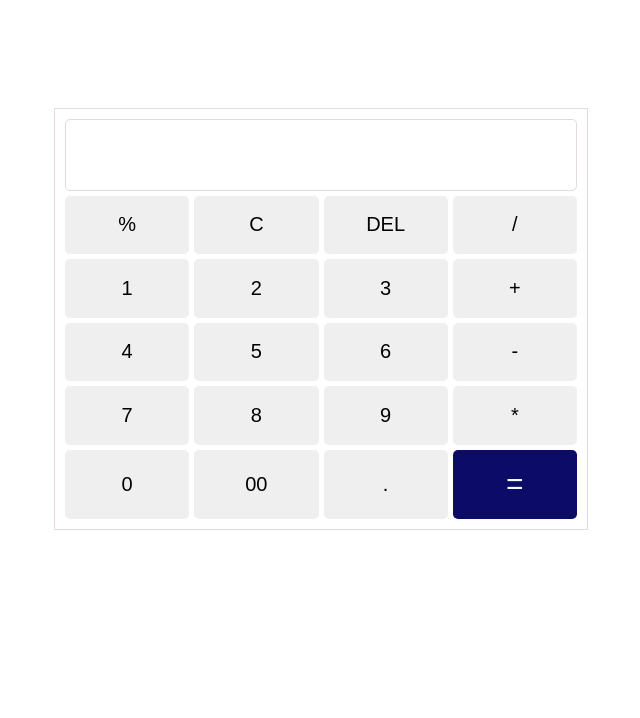
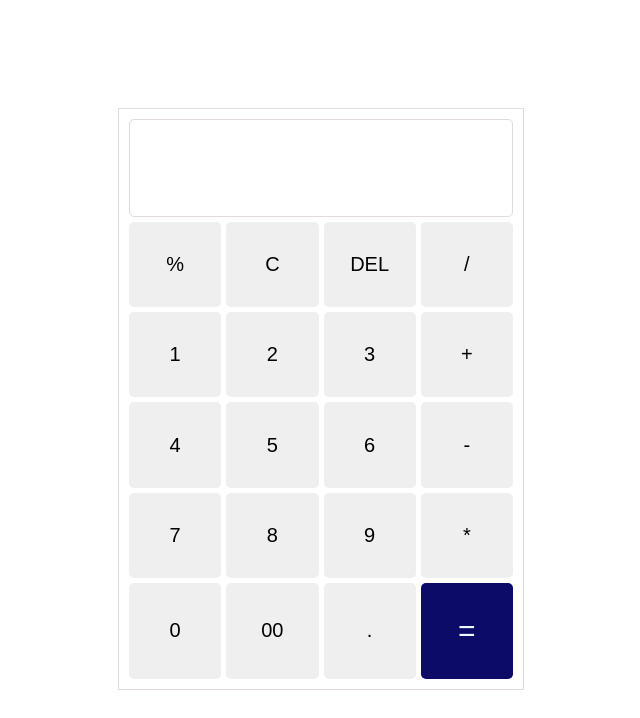
Before and after one commit to Kumaresan06112001/Calculator, a plain HTML site: page index.html in a window 1280 px wide. Shown: the whole page, without its empty margins (319-959 px from the left). Drawn offline with Linux system fonts and the light colour scheme.

Commit message:
Update index.css
update width

```diff
--- a/index.css
+++ b/index.css
@@ -1,6 +1,6 @@
 .calculator{
-    width: 40vw;
-    height: 50vh;
+    width: 30vw;
+    height: 70vh;
     border: 1px solid rgb(227,218,218);
     margin: auto;
     position: relative;
```
